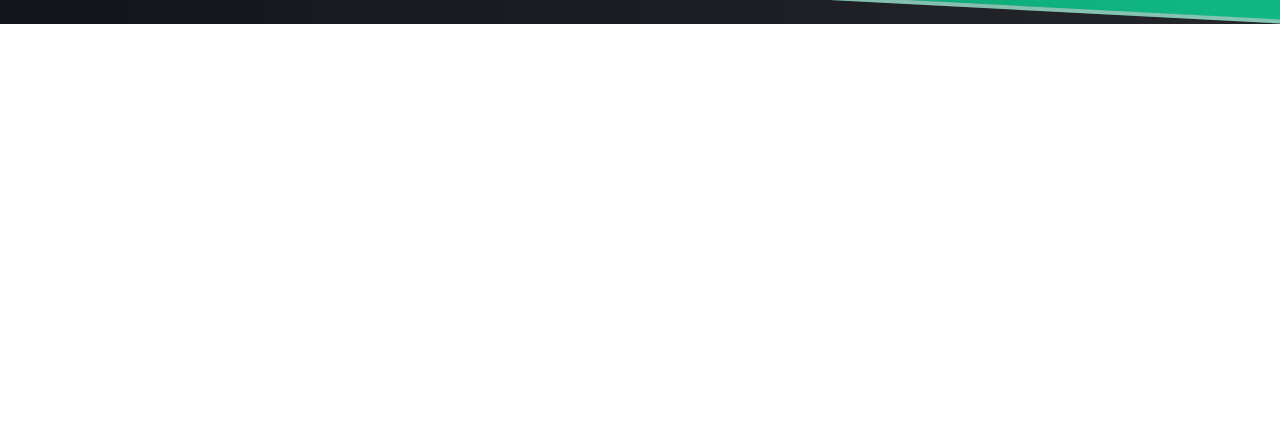
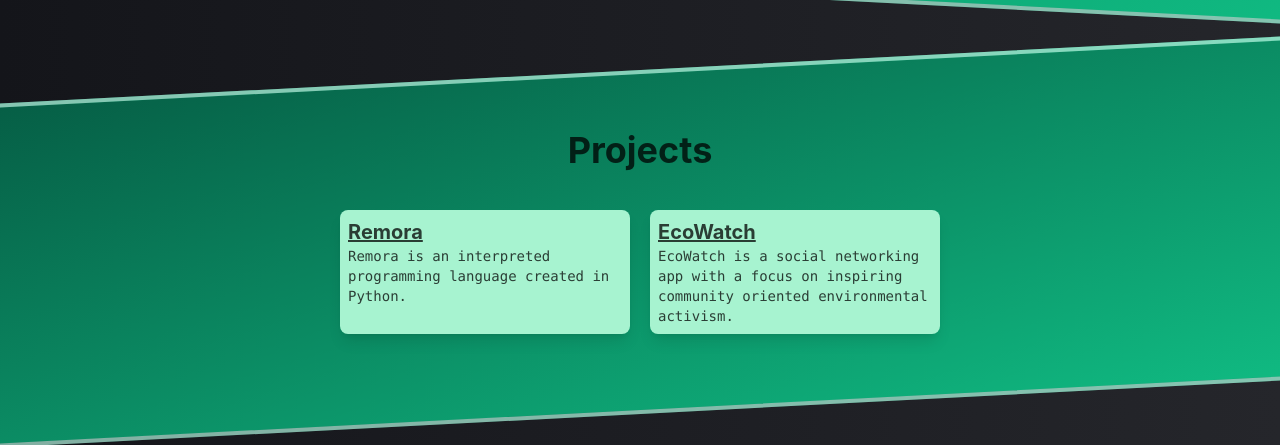
Before and after one commit to Champion2005/PersonalWebsite, a React (Vite) app in the folder PersonalWebsite/: page / in a window 1280 px wide. Shown: the part 1300-1745 px from the top of the page. Before the commit the page ends 1324 px from the top, so only its background shows below. Built offline with nearby package versions, Linux system fonts and the light colour scheme.

Commit message:
projects added

```diff
--- a/PersonalWebsite/src/App.jsx
+++ b/PersonalWebsite/src/App.jsx
@@ -3,6 +3,7 @@ import './App.css'
 import { Header } from './components/header/Header'
 import { AboutMe } from './components/body/AboutMe'
 import { TechExperience } from './components/body/TechExperience'
+import { Projects } from './components/body/Projects'
 
 function App() {
 
@@ -11,6 +12,7 @@ function App() {
       <Header />
       <AboutMe />
       <TechExperience />
+      <Projects />
     </>
   )
 }
--- /dev/null
+++ b/PersonalWebsite/src/components/body/Projects.jsx
@@ -0,0 +1,43 @@
+import Slider from 'react-infinite-logo-slider'
+
+const myProjects = [
+    {
+        name: 'Remora',
+        link: 'https://github.com/Champion2005/Remora',
+        description: 'Remora is an interpreted programming language created in Python.'
+    },
+    {
+        name: 'EcoWatch',
+        link: 'https://github.com/jwlebert/EcoWatch',
+        description: 'EcoWatch is a social networking app with a focus on inspiring community oriented environmental activism.'
+    },
+]
+
+const ProjectCard = ({ name, description, link=null }) => {
+    return (
+        <div className='bg-emerald-200 rounded-lg shadow-lg hover:shadow-xl hover:scale-105 p-2 text-black/75'>
+            <div className='flex justify-between'>
+            <h3 className='text-xl font-bold'><a href={link} target="_blank"><u>{name}</u></a></h3>
+            </div>
+            <p className='text-sm font-mono'>{description}</p>
+        </div>
+    )
+}
+
+
+export const Projects = () => {
+
+    return (
+        <>
+            <section className='flex flex-col select-none mt-20 2xl:mt-32 py-10 relative after:absolute after:inset-0 after:-skew-y-3 after:-z-10 after:bg-gradient-to-br after:from-emerald-800 after:to-emerald-500 after:border-y-4 after:border-white/50'>
+                <h2 className="pt-5 text-center text-black/75 text-4xl font-bold">Projects</h2>
+
+                <div className='w-full lg:w-6/12 2xl:w-4/12 grid grid-cols-1 lg:grid-cols-2 justify-items-stretch gap-5 px-5 py-10 self-center w-full'>
+                    {myProjects.map(project => (
+                        <ProjectCard name={project.name} description={project.description} link={project.link} />
+                    ))}
+                </div>
+            </section>
+        </>
+    )
+}
--- a/PersonalWebsite/src/components/body/TechExperience.jsx
+++ b/PersonalWebsite/src/components/body/TechExperience.jsx
@@ -19,7 +19,7 @@ export const TechExperience = () => {
                 <h2 className="pt-5 text-center text-black/75 text-4xl font-bold">Experienced With</h2>
 
                 <div className='py-10 self-center w-full md:w-9/12 lg:w-[700px] fade'>
-                    <Slider width="7rem">
+                    <Slider width="7rem" duration={20}>
                         <Slider.Slide>
                             <img className='h-16' src={logo1} alt={`logo1`} />
                         </Slider.Slide>
```
